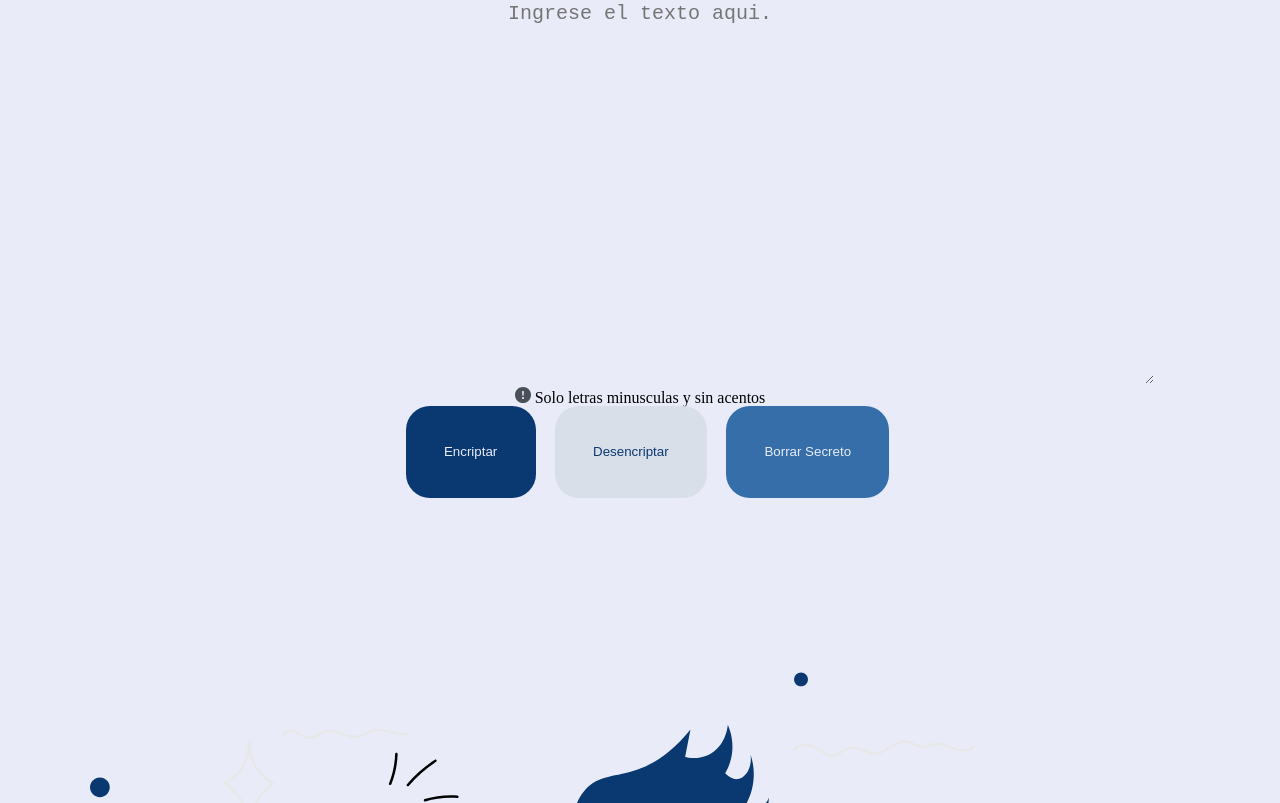
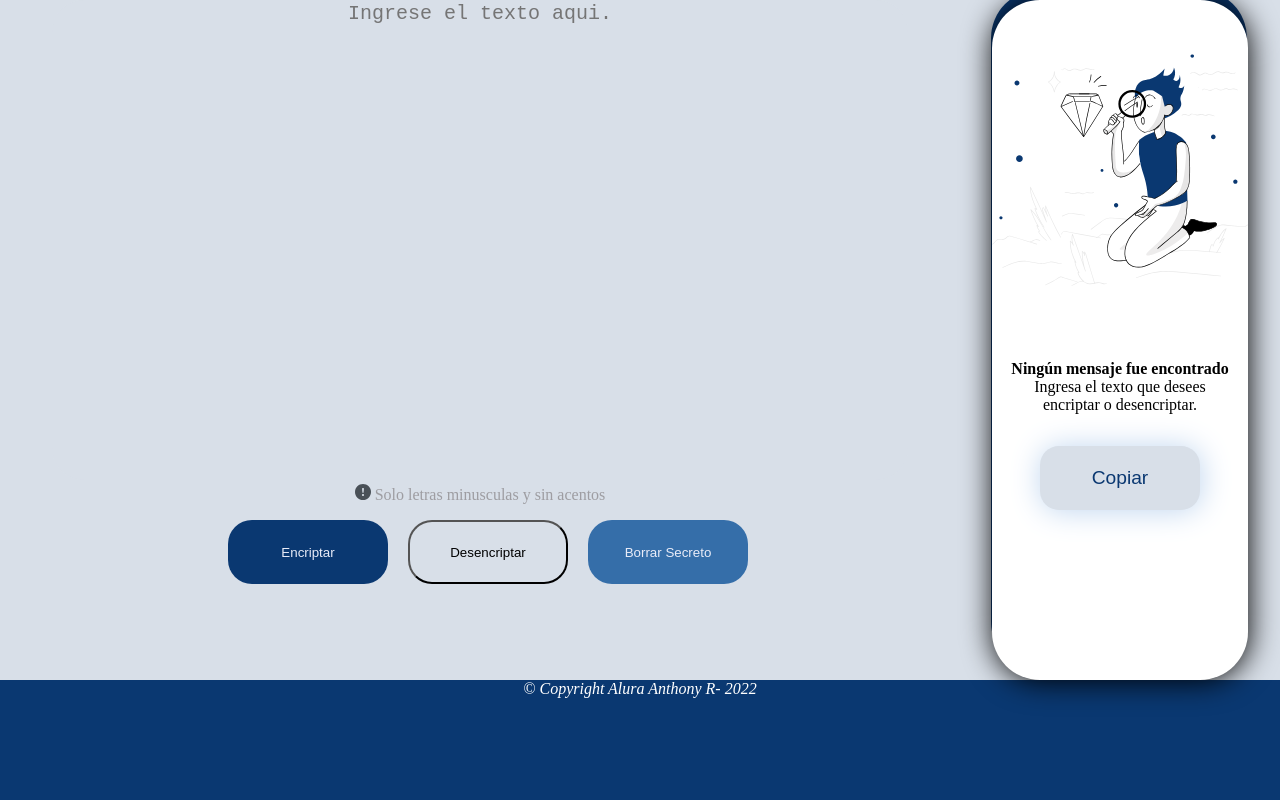
Before and after one commit to RGelBAnthony/Encriptador.github.io, a plain HTML site: page index.html in a window 1280 px wide. Shown: the top 803 px of the page. Drawn offline with Linux system fonts and the light colour scheme.

Commit message:
modified:   css/reset.css

```diff
--- a/css/reset.css
+++ b/css/reset.css
@@ -16,9 +16,9 @@ article, aside, canvas, details, embed,
 figure, figcaption, footer, header, hgroup,
 menu, nav, output, ruby, section, summary,
 time, mark, audio, video {
-	margin: 0;
+	/* margin: 0; */
 	/* padding: 0; */
-	border: 0;
+	/* border: 0; */
 	/* font-size: 100%; */
 	/* font: inherit; */
 	/* vertical-align: baseline; */
@@ -31,7 +31,9 @@ footer, header, hgroup, menu, nav, section {
 	/* display: unset; */
 }
 body {
-	line-height: 1;
+	/* display: grid; */
+	/* height: 85vh; */
+	/* line-height: 1; */
 }
 ol, ul {
 	list-style: none;
--- a/css/style.css
+++ b/css/style.css
@@ -1,103 +1,67 @@
+*{
+border: 0%;
+margin: 0%;
 
+}
 main{
   display: grid;
   height: 85vh;
-}
-.encabezado {
-
-  font-size: 30px;
-  font-style: oblique;
-  color: white;
-  text-shadow: 1px 1px 2px black, 0 0 25px rgb(160, 105, 255),
-    0 0 5px rgb(96, 223, 255);
-}
-/*Personalizacion de P del body*/
-main {
-  margin: 0%;
-  width: 100%;
-  height: 100%;
-  background-color: #e9ecf8;
-  /*
-  display: grid;
-  gap: 1rem;
-  grid-auto-rows: 8rem;
-  grid-template-columns: repeat(auto-fill, minmax(100%,25rem),1fr)*/
+  max-width: 100%;
 
 }
-/*secciones activa */
-section {
-  height: 100%;
-  height: 80vh;
+/* ubicaciones*/
+#container{
+  display: flex;
+  flex-direction: row;
+  justify-content: space-around;
+  background: #d8dfe8;
+
 }
-nav{
-  margin-top: 10vh;
-}
-
-/*secciones activas */
 #contenedor-uno {
-  float: left;
+  flex-basis: 70%;
+ order: 1;
   text-align: center;
+  align-self: stretch;
 
 }
 #contenedor-dos {
+  flex-basis: 20%;
+    order: 2;
+
+    border-radius: 3rem;
+
     text-align: center;
+    transition: 50ms;
 
-}
-/* stilos aplicados en seccion 1*/
-/* GRUPO 1*/
+    box-shadow: 1px 1px 30px black, -1px -10px  #0A3871;
+    background: #ffffff;
 
-.d1v-DeTexto{
-  text-align: center;
 
-}
+  }
 .area-text{
-  width: 80%;
-  height: 19em;
+  width: 95%;
+  height: 70%;
   border: none;
   outline: none;
-  /*
   resize: none;
-  */
+
   font-size: 20px;
   border-radius: 32px;
   color: #0a3871;
-  background-color: #e9ecf8;
+
   text-align: center;
+  background: #d8dfe8;
 
 }
 /* indicaciones*/
 #m-1{
-
-  color:rgba(99, 92, 92, 0.5);
-  padding: 0%;
-  margin: 0%;
-  border: 0%;
+  color:#635c5c80;
   width: 100%;
-  padding: 2%;
+  margin-bottom: 1rem;
   text-align: center;
-  background-color: #e9ecf8;
 }
-/*Botones de interaccion*/
-.contenedor-botones{
-  text-align: center;
-
-}
-.botonE {
-  margin-left: 15px;
-  padding: 3% ;
-  border: none;
-  border-radius: 24px;
-
-  color: #e9ecf8;
-  background: #0a3871;
-  transition: 1s;
-  cursor: pointer;
-}
+/*Botones de interaccion animacion*/
 .botonD:hover{
-  color: #ffffff;
-  background:#356EA9
-}
-.botonC:hover{
   color: #ffffff;
   background:#356EA9
 }
@@ -109,71 +73,85 @@ nav{
   background: #d8dfe8;
 
 }
+#botonC:hover{
+  color: #ffffff;
+  background:#356EA9
+
+}
+/*Botones de interaccion ubicacion y style*/
+.botonE {
+  margin-left: 1rem;
+  width: 10rem;
+  height: 4rem;
+  border: none;
+  border-radius: 24px;
+  color: #e9ecf8;
+  background: #0a3871;
+  transition: 1s;
+  cursor: pointer;
+}
 .botonD {
-  padding: 3%;
-  margin-left: 15px;
+  margin-left: 1rem;
+  width: 10rem;
+  height: 4rem;
   border-radius: 24px;
-  border: none;
+  border: #0a3871
   color: #0a3871;
   background: #d8dfe8;
+  cursor: pointer;
 }
 /* boton de borrado*/
 .botonBS {
-  padding: 3%;
-  margin-left: 15px;
+  width: 10rem;
+  height: 4rem;
+  margin-left: 1rem;
   border: none;
   color: #e9ecf8;
   background: #356ea9;
   border-radius: 24px;
+  cursor: pointer;
 }
 /* GRUPO 2*/
-#contenedor-dos {
-
-
-top: 50px;
-text-align: center;
-  height: 90vh;
-  transition: 50ms;
-  box-shadow: 1px 1px 40px black, -10px -10px #356ea9;;
-
-  float: left;
-  border-radius: 32px;
-  background-color: #fcfcfc;
+.imagen-principal {
+  height: 50%;
+  width: 100%;
+  text-align: center;
+}
+.cajaOftexto{
+  padding: 1rem;
+}
+#cajaCopiar{
+  padding: 1rem;
 
 
 }
-.imagen-principal {
-  margin: 2em 0em 3em 0em;
-  width: 80%;
-  text-align: center;
-}
-.contenedor-de-texto-se2{
-  margin: 1em 0em 1em 0em;
-padding: auto;
-}
+/* respaldo de area de resultados */
+#botonC {
+  width: 10rem;
+  height: 4rem;
+  border: none;
+  border-radius: 19px;
 
-/* area de tesxto grupo2 *
-
-/* respaldo de area de resultados */
-.contenedor-copiar {
-
-  height: 30%;
-  width: 100%;
-
-}
-.botonC {
-  top: 10%;
-  padding: 3%;
-  border: none;
-  border-radius: 24px;
   font-size:120%;
   color: #0a3871;
-  background: #ffffff;
+
   background: #d8dfe8;
   transition: 1s;
   cursor: pointer;
+   box-shadow: 1px 1px 30px #bfd5ef, -1px -10px  #ffffff;
 }
 /* principal */
+footer {
+  display: flex;
+  justify-content: space-around;
+  flex-direction: row;
+  height: 15vh;
+  background-color: #0a3871;
+}
+.copyright {
+  color: #ffffff;
+  font-style: italic;
+}
 .resultado {
   width: 100%;
   height: 65%;
@@ -184,32 +162,3 @@ padding: auto;
 .ocultar {
   display: none;
 }
-footer {
-  text-align: center;
-  background-color: #0a3871;
-}
-.copyright {
-  color: #ffffff;
-  font-style: italic;
-}
-
-@media all and (max-width: 480px) {
-
-
-  .contenedor-uno,contenedor-botones,area-text, p{
-    width:100%;
-    height:auto;
-    margin: auto;
-    text-align: center;
-    image-resolution: 2dppx;
-  }
-  .imagen-principal{
-    display:none
-
-    }
-    .contenedor-dos,imagen-principal,contenedor-de-texto-se2{
-      height:20%;
-      position: static;
-      margin:10% 0% 0% 0%
-    }
-}
--- a/index.html
+++ b/index.html
@@ -21,28 +21,23 @@
     <h1 img src="img/logo1.svg" alt="icono2"></h1>
   </header>
   <main>
-    <div class="contenedor-section">
+    <section id="container">
       <!-- section 1 ubicacion de texarea & encriptar -->
-      <section class="contenedor-uno">
-
-        <div class="d1v-DeTexto">
-          <textarea cols="30" rows="10" class="area-text" placeholder="Ingrese el texto aqui." autofocus=""></textarea>
-          <p class="m-1" class="d1v-2-sinAsentos">
+      <div id="contenedor-uno">
+          <textarea class="area-text" placeholder="Ingrese el texto aqui." autofocus="1"></textarea>
+          <p id="m-1">
             <img src="img/Vector-Indicaciones.svg" alt="icono">
             Solo letras minusculas y sin acentos
           </p>
-          <nav class="contenedor-botones">
             <button class="botonE">Encriptar</button>
             <button class="botonD">Desencriptar</button>
             <button class="botonBS">Borrar Secreto</button>
-          </nav>
-      </section>
+        </div>
       <!-- section 2 columna de la derecha -->
-      <section class="contenedor-dos">
-
+      <div id="contenedor-dos">
         <img class="imagen-principal " src="img/imagen-principal.svg" alt="Logo2">
 
-        <div class="contenedor-de-texto-se2 ">
+        <div class="cajaOftexto">
           <b>Ningún mensaje fue encontrado</b>
           <p>Ingresa el texto que desees encriptar o desencriptar.</p>
         </div>
@@ -51,7 +46,6 @@
         </div>
       </div>
       </section>
-    </div>
   </main>
   <footer>
     <p class="copyright">&copy Copyright Alura Anthony R- 2022</p>
```
